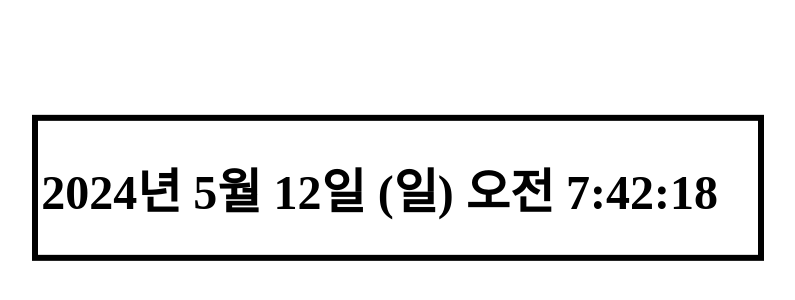
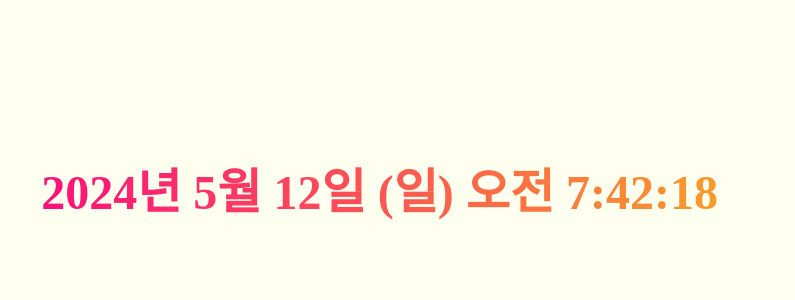
Before and after one commit to JIUUOO/clock-display, a React (Create React App) app: page / in a window 1280 px wide. Shown: the part 212-512 px from the top of the page, without its empty margins (242-1037 px from the left). Built offline with nearby package versions, Linux system fonts and the light colour scheme.

Commit message:
design: modify color

```diff
--- a/src/Now.js
+++ b/src/Now.js
@@ -33,6 +33,8 @@ function Now() {
         return "금";
       case 6:
         return "토";
+      default:
+        return " ";
     }
   };
   let day = dayKr(today.getDay());
--- a/src/index.css
+++ b/src/index.css
@@ -1,6 +1,5 @@
 body {
-  background-color: white;
-  margin: 0;
+  background-color: ivory;
 }
 
 .wrap-clock {
@@ -11,16 +10,22 @@ body {
   top: 50%;
   left: 50%;
   transform: translate(-50%, -50%);
-
-  border: 0.4rem solid;
 }
 
 .clock {
   font-size: 3rem;
-  color: black;
+  font-weight: 900;
   padding: 0 0.2rem;
 
-  transform: rotateX(90deg) translateZ();
+  background: linear-gradient(
+    90deg,
+    hsla(333, 100%, 53%, 1) 0%,
+    hsla(33, 94%, 57%, 1) 100%
+  );
+
+  background-clip: text;
+  -webkit-background-clip: text;
+  -webkit-text-fill-color: transparent;
 }
 
 @media (max-width: 750px) {
```
